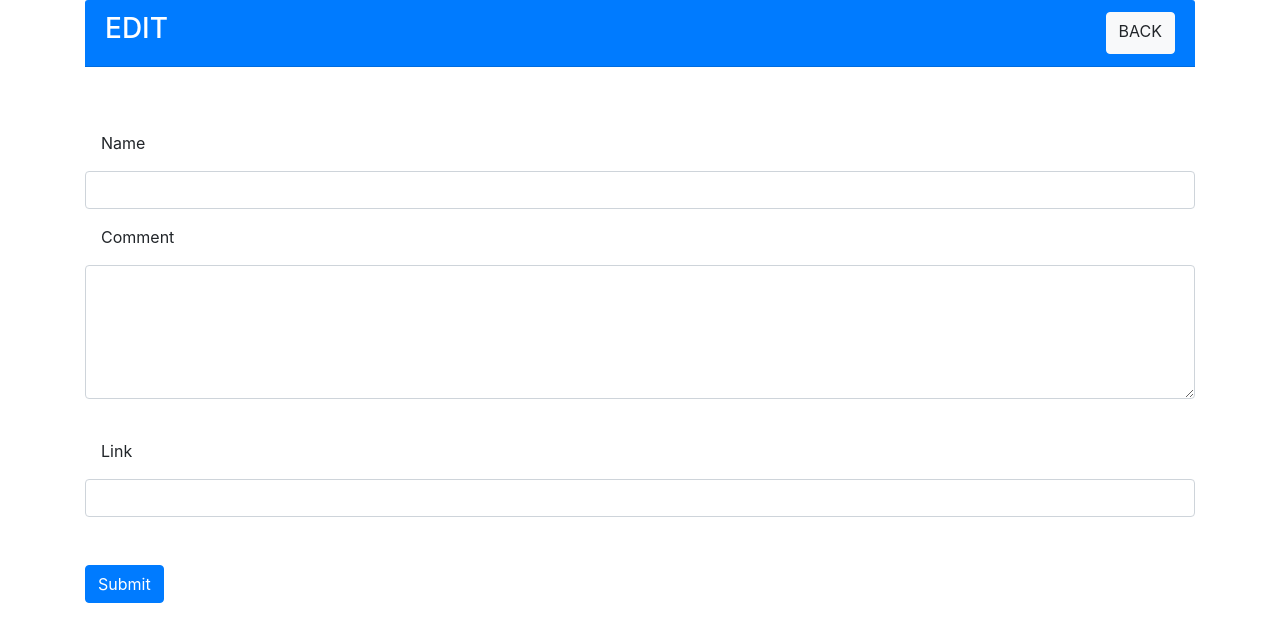
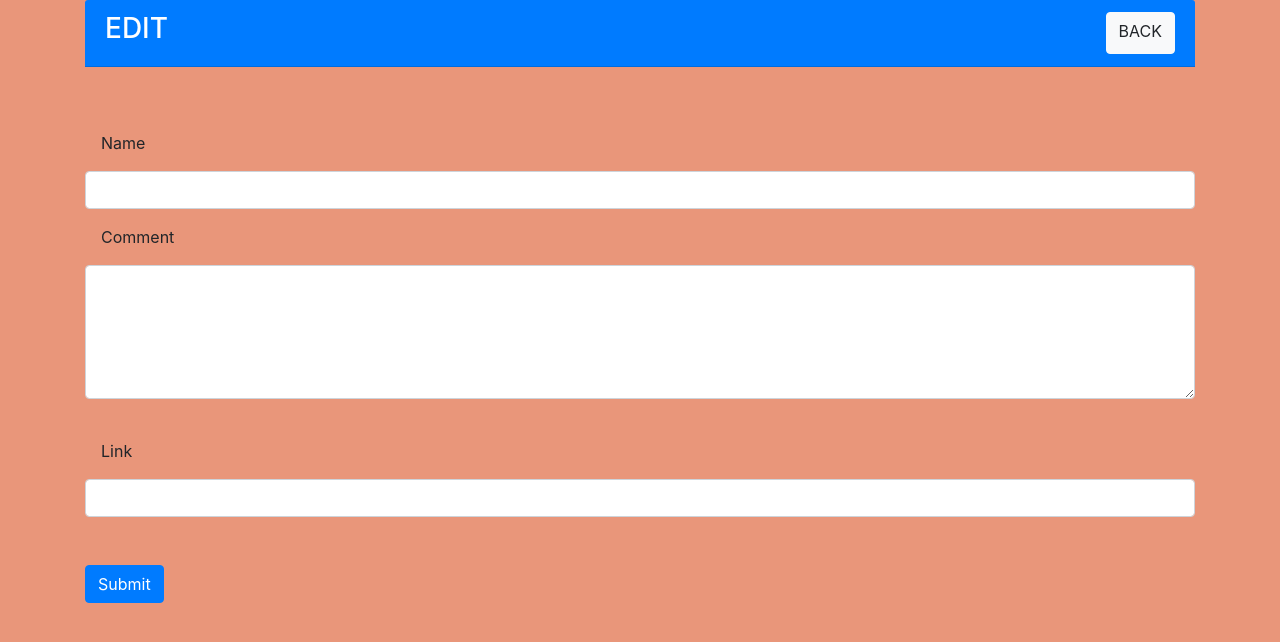
Before and after one commit to YamonpornChertbamrung/Yamonporn63070140, a PHP site: page /edit.php?ID=1 in a window 1280 px wide. Shown: the top 642 px of the page. Run offline with PHP 8.4, Linux system fonts and the light colour scheme; data that the repository does not hold is empty.

Commit message:
Update edit.php

```diff
--- a/edit.php
+++ b/edit.php
@@ -19,9 +19,14 @@
       <meta charset="utf-8">
       <meta name="viewport" content="width=device-width, initial-scale=1">
       <link rel="stylesheet" href="https://cdn.jsdelivr.net/npm/bootstrap@4.5.3/dist/css/bootstrap.min.css" integrity="sha384-TX8t27EcRE3e/ihU7zmQxVncDAy5uIKz4rEkgIXeMed4M0jlfIDPvg6uqKI2xXr2" crossorigin="anonymous">
+      <style>
+      body{
+        background-color: darksalmon;
+      }
+      </style>
   </head>
 
-   <body>
+  <body>
       <div class="container">
           <div class="card-header bg-primary text-white d-flex justify-content-between">
            <h3>EDIT</h3>
```
